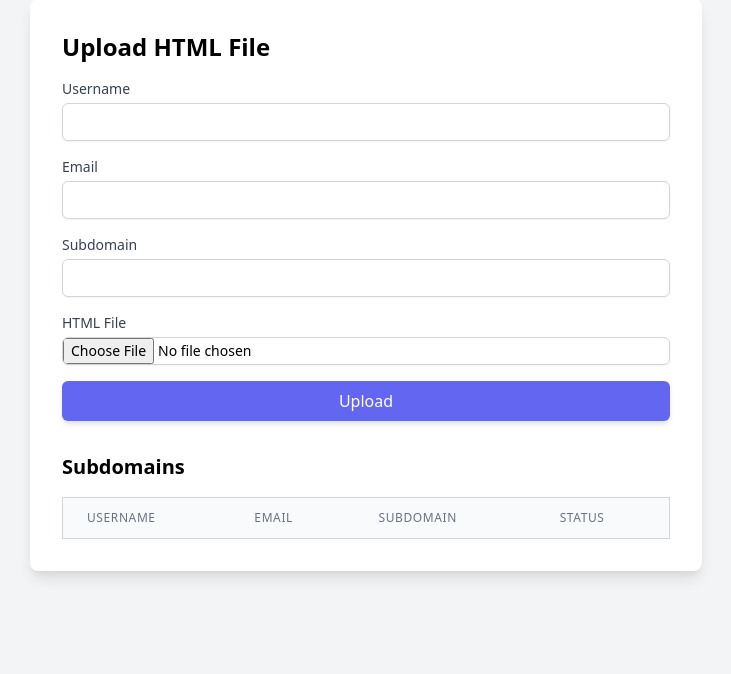
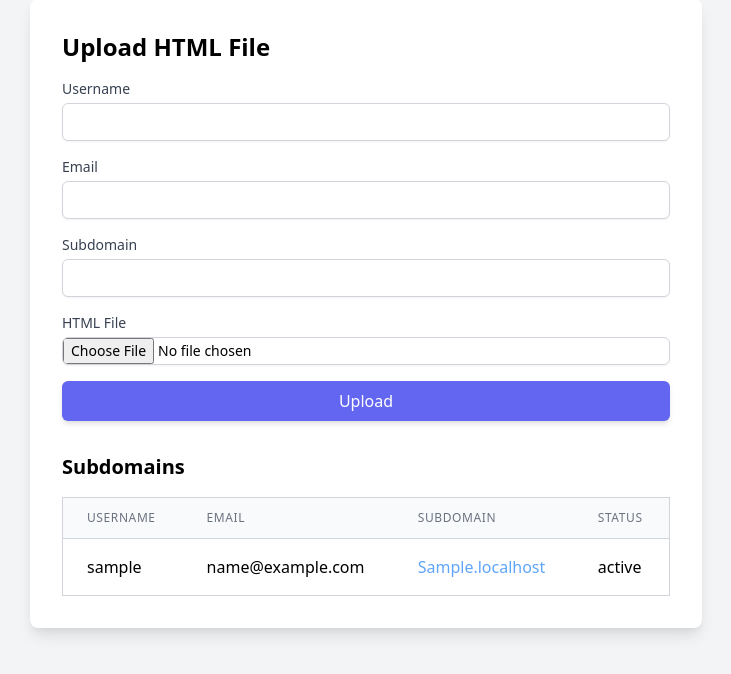
Before and after one commit to kbtanvir/hosting-app1, a Flask app: page / in a window 1280 px wide. Shown: the part 25-699 px from the top of the page, without its empty margins (274-1005 px from the left). Run offline with Flask 3, Linux system fonts and the light colour scheme; tables that the repository leaves empty hold one stand-in row (values such as "Sample post"); lists and menus that the app fills with data are empty; parts of the project's set-up code (start-up, migrations or seed data) failed here and were passed over; some libraries are stand-ins or nearby versions.

Commit message:
postgres issue resolved

```diff
--- a/compose.yml
+++ b/compose.yml
@@ -25,7 +25,7 @@ services:
     volumes:
       - pijmo_hosting_db:/var/lib/postgresql/data
     ports:
-      - "5433:5432"
+      - "5432:5432"
     healthcheck:
       test:
         ["CMD-SHELL", "pg_isready -U $${POSTGRES_USER} -d $${POSTGRES_DB} -t 1"]
--- a/server/app.py
+++ b/server/app.py
@@ -12,7 +12,8 @@ app = Flask(__name__)
 # Configuration
 UPLOAD_FOLDER = '/sites/html/'
 app.config['UPLOAD_FOLDER'] = UPLOAD_FOLDER
-app.config['SQLALCHEMY_DATABASE_URI'] = os.getenv("DB_URL" , "sqlite://")
+# app.config['SQLALCHEMY_DATABASE_URI'] = os.getenv("DB_URL" , "sqlite://")
+app.config['SQLALCHEMY_DATABASE_URI'] = os.getenv("DB_URL" )
 app.config['SQLALCHEMY_TRACK_MODIFICATIONS'] = False
 
 migrate = Migrate(app, db)
--- a/server/templates/index.html
+++ b/server/templates/index.html
@@ -1,50 +1,112 @@
 <!DOCTYPE html>
 <html lang="en">
   <head>
-    <meta charset="UTF-8">
-    <meta name="viewport" content="width=device-width, initial-scale=1.0">
+    <meta charset="UTF-8" />
+    <meta name="viewport" content="width=device-width, initial-scale=1.0" />
     <title>Upload HTML File</title>
-    <link href="https://cdn.jsdelivr.net/npm/tailwindcss@2.2.19/dist/tailwind.min.css" rel="stylesheet">
+    <link
+      href="https://cdn.jsdelivr.net/npm/tailwindcss@2.2.19/dist/tailwind.min.css"
+      rel="stylesheet"
+    />
   </head>
   <body class="bg-gray-100 p-6">
     <div class="max-w-2xl mx-auto bg-white p-8 shadow-lg rounded-lg">
       <h1 class="text-2xl font-bold mb-4">Upload HTML File</h1>
       <form method="POST" enctype="multipart/form-data" class="space-y-4">
         <div>
-                <label class="block text-sm font-medium text-gray-700">Username</label>
-                <input type="text" name="username" class="mt-1 p-2 block w-full border border-gray-300 rounded-md shadow-sm focus:ring-indigo-500 focus:border-indigo-500 sm:text-sm" required>
+          <label class="block text-sm font-medium text-gray-700"
+            >Username</label
+          >
+          <input
+            type="text"
+            name="username"
+            class="mt-1 p-2 block w-full border border-gray-300 rounded-md shadow-sm focus:ring-indigo-500 focus:border-indigo-500 sm:text-sm"
+            required
+          />
         </div>
         <div>
           <label class="block text-sm font-medium text-gray-700">Email</label>
-                <input type="email" name="email" class="mt-1 p-2 block w-full border border-gray-300 rounded-md shadow-sm focus:ring-indigo-500 focus:border-indigo-500 sm:text-sm" required>
+          <input
+            type="email"
+            name="email"
+            class="mt-1 p-2 block w-full border border-gray-300 rounded-md shadow-sm focus:ring-indigo-500 focus:border-indigo-500 sm:text-sm"
+            required
+          />
         </div>
         <div>
-                <label class="block text-sm font-medium text-gray-700">Subdomain</label>
-                <input type="text" name="subdomain" class="mt-1 p-2 block w-full border border-gray-300 rounded-md shadow-sm focus:ring-indigo-500 focus:border-indigo-500 sm:text-sm" required>
+          <label class="block text-sm font-medium text-gray-700"
+            >Subdomain</label
+          >
+          <input
+            type="text"
+            name="subdomain"
+            class="mt-1 p-2 block w-full border border-gray-300 rounded-md shadow-sm focus:ring-indigo-500 focus:border-indigo-500 sm:text-sm"
+            required
+          />
         </div>
         <div>
-                <label class="block text-sm font-medium text-gray-700">HTML File</label>
-                <input type="file" name="file" class="mt-1 block w-full border border-gray-300 rounded-md shadow-sm focus:ring-indigo-500 focus:border-indigo-500 sm:text-sm" required>
+          <label class="block text-sm font-medium text-gray-700"
+            >HTML File</label
+          >
+          <input
+            type="file"
+            name="file"
+            class="mt-1 block w-full border border-gray-300 rounded-md shadow-sm focus:ring-indigo-500 focus:border-indigo-500 sm:text-sm"
+            required
+          />
         </div>
-            <button type="submit" class="w-full bg-indigo-500 text-white py-2 px-4 rounded-md shadow-md hover:bg-indigo-600 focus:outline-none">Upload</button>
+        <button
+          type="submit"
+          class="w-full bg-indigo-500 text-white py-2 px-4 rounded-md shadow-md hover:bg-indigo-600 focus:outline-none"
+        >
+          Upload
+        </button>
       </form>
       <h2 class="text-xl font-bold mt-8">Subdomains</h2>
       <table class="min-w-full mt-4 bg-white border border-gray-300 rounded-lg">
         <thead>
           <tr>
-                    <th class="px-6 py-3 border-b border-gray-300 bg-gray-50 text-left text-xs font-medium text-gray-500 uppercase tracking-wider">Username</th>
-                    <th class="px-6 py-3 border-b border-gray-300 bg-gray-50 text-left text-xs font-medium text-gray-500 uppercase tracking-wider">Email</th>
-                    <th class="px-6 py-3 border-b border-gray-300 bg-gray-50 text-left text-xs font-medium text-gray-500 uppercase tracking-wider">Subdomain</th>
-                    <th class="px-6 py-3 border-b border-gray-300 bg-gray-50 text-left text-xs font-medium text-gray-500 uppercase tracking-wider">Status</th>
+            <th
+              class="px-6 py-3 border-b border-gray-300 bg-gray-50 text-left text-xs font-medium text-gray-500 uppercase tracking-wider"
+            >
+              Username
+            </th>
+            <th
+              class="px-6 py-3 border-b border-gray-300 bg-gray-50 text-left text-xs font-medium text-gray-500 uppercase tracking-wider"
+            >
+              Email
+            </th>
+            <th
+              class="px-6 py-3 border-b border-gray-300 bg-gray-50 text-left text-xs font-medium text-gray-500 uppercase tracking-wider"
+            >
+              Subdomain
+            </th>
+            <th
+              class="px-6 py-3 border-b border-gray-300 bg-gray-50 text-left text-xs font-medium text-gray-500 uppercase tracking-wider"
+            >
+              Status
+            </th>
           </tr>
         </thead>
         <tbody>
           {% for user in users %}
           <tr>
-                    <td class="px-6 py-4 whitespace-nowrap border-b border-gray-300">{{ user.username }}</td>
-                    <td class="px-6 py-4 whitespace-nowrap border-b border-gray-300">{{ user.email }}</td>
-                    <td class="px-6 py-4 whitespace-nowrap border-b border-gray-300">{{ user.subdomain }}.localhost</td>
-                    <td class="px-6 py-4 whitespace-nowrap border-b border-gray-300">{{ user.status }}</td>
+            <td class="px-6 py-4 whitespace-nowrap border-b border-gray-300">
+              {{ user.username }}
+            </td>
+            <td class="px-6 py-4 whitespace-nowrap border-b border-gray-300">
+              {{ user.email }}
+            </td>
+            <td
+              class="px-6 py-4 whitespace-nowrap border-b border-gray-300 text-blue-400"
+            >
+              <a href="http://{{ user.subdomain }}.localhost">
+                {{ user.subdomain }}.localhost</a
+              >
+            </td>
+            <td class="px-6 py-4 whitespace-nowrap border-b border-gray-300">
+              {{ user.status }}
+            </td>
           </tr>
           {% endfor %}
         </tbody>
```
Also changed, not shown: sites/html/asdf/index.html (added, +11 -0 lines), sites/html/orange/index.html (added, +11 -0 lines), 2 other files. Lines whose indentation alone changed are shown as unchanged.
